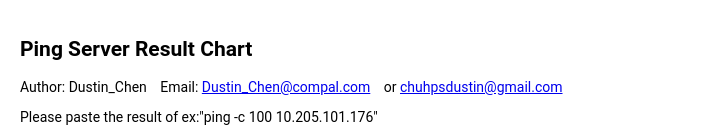
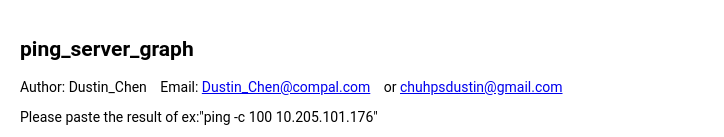
Before and after one commit to dustinchen26/ping_server, a plain HTML site: page index.html in a window 1280 px wide. Shown: the top 137 px of the page, without its empty margins (0-724 px from the left). Drawn offline with nearby package versions, Linux system fonts and the light colour scheme.

Commit message:
change title ping_server_graph

```diff
--- a/index.html
+++ b/index.html
@@ -25,11 +25,11 @@
 <head>
     <meta charset="UTF-8">
     <meta name="viewport" content="width=device-width, initial-scale=1.0">
-    <title>Ping Server Result Chart</title>
+    <title>ping_server_graph</title>
     <script src="https://cdn.jsdelivr.net/npm/chart.js"></script>
 </head>
 <body>
-    <h2>Ping Server Result Chart</h2>
+    <h2>ping_server_graph</h2>
 
     <p class="author-info">Author: Dustin_Chen</p>
     <p class="author-info">Email: <a href="mailto:Dustin_Chen@compal.com">Dustin_Chen@compal.com</a></p>
```
Also changed, not shown: 1 other file.
